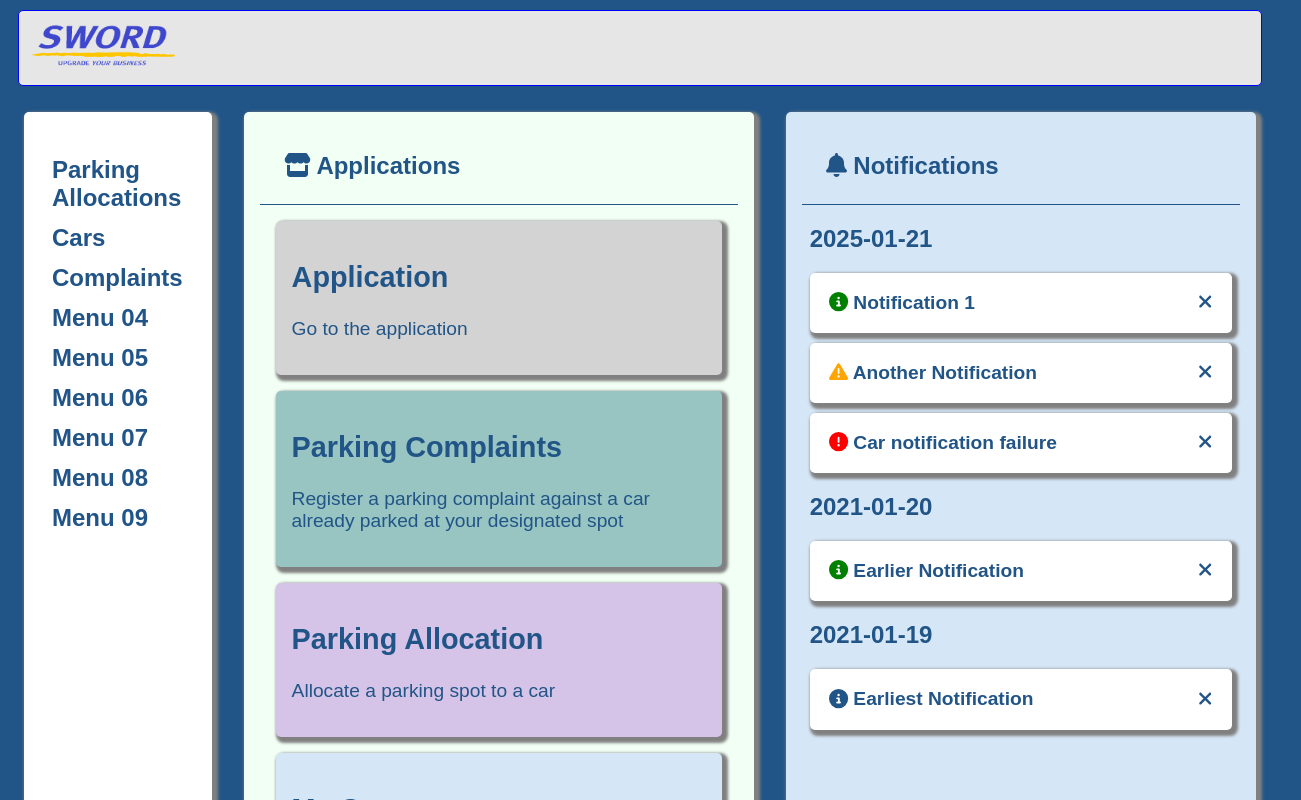
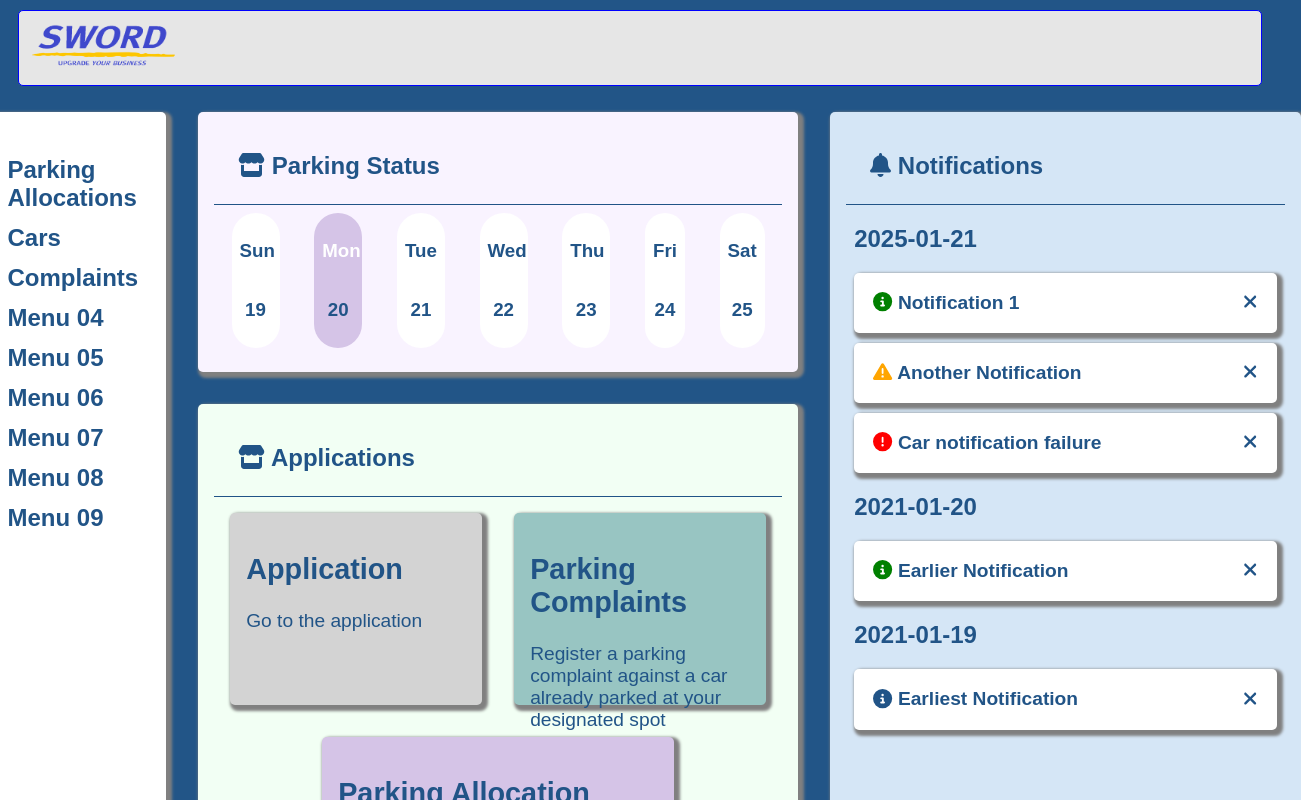
Before and after one commit to PhilipHassialis/parkingapp, a React (Vite) app in the folder parking_app/: page / in a window 1280 px wide. Shown: the top 800 px of the page, 1301 px wide, since content can reach past the window. Built offline with nearby package versions, Linux system fonts and the light colour scheme.

Commit message:
initial landing calendar item

```diff
--- /dev/null
+++ b/parking_app/src/components/UI/LandingCalendar.tsx
@@ -0,0 +1,35 @@
+import LandingCalendarItem from "./LandingCalendarItem";
+
+const LandingCalendar = () => {
+
+    const today = new Date();
+    const firstDateOfCurrentWeek = new Date(today.getFullYear(), today.getMonth(), today.getDate() - today.getDay());
+    // const lastDateOfCurrentWeek = new Date(today.getFullYear(), today.getMonth(), today.getDate() + (6 - today.getDay()));
+
+    const getWeek = (firstDate: Date) => {
+        const week = [];
+        for (let i = 0; i < 7; i++) {
+            const date = new Date(firstDate.getFullYear(), firstDate.getMonth(), firstDate.getDate() + i);
+            week.push(date);
+        }
+        return week.map((date, index) => {
+            return (<LandingCalendarItem date={date} key={index} />)
+        })
+    }
+
+
+    return (<div>
+        <div className="landing-calendar">
+            <div className="landing-calendar-week">
+                {getWeek(firstDateOfCurrentWeek)}
+            </div>
+
+        </div>
+
+    </div>)
+
+
+
+}
+
+export default LandingCalendar;
--- /dev/null
+++ b/parking_app/src/components/UI/LandingCalendarItem.tsx
@@ -0,0 +1,14 @@
+import { LandingCalendarItemProps } from "./uicomponents-types";
+
+const LandingCalendarItem = ({date}:LandingCalendarItemProps) => {
+
+    const today = new Date();
+    const isActive = date.getDate() === today.getDate() && date.getMonth() === today.getMonth() && date.getFullYear() === today.getFullYear();
+
+    return (<div className={`landing-calendar-item ${isActive?'active':'normal'}`} >
+        <h3 className={`landing-calendar-item-dayname ${isActive?'active':'normal'}`}>{date.toLocaleDateString('en-us', {'weekday':'short'})}</h3>
+        <h3>{date.getDate()}</h3>
+    </div>)
+}
+
+export default LandingCalendarItem;
--- a/parking_app/src/components/UI/uicomponents-types.ts
+++ b/parking_app/src/components/UI/uicomponents-types.ts
@@ -25,3 +25,7 @@ export type NotificationProps = {
     type: NotificationType;
     date: string;
 }
+
+export type LandingCalendarItemProps = {
+    date: Date;
+}
--- a/parking_app/src/index.css
+++ b/parking_app/src/index.css
@@ -43,6 +43,13 @@ body {
     border-radius: 5px;
 }
 
+.applications-card-row {
+    display: flex;
+    flex-direction: row;
+    justify-content: space-evenly;
+
+}
+
 .user-hero-card-info {
     font: 1rem sans-serif;
 }
@@ -58,6 +65,8 @@ body {
     box-shadow: 3px 3px 3px 3px gray;
     border-radius: 5px;
     margin: 1em;
+    width: 20em;
+    height: 10em;
 }
 
 .application-card-content {
@@ -145,3 +154,44 @@ body {
 .landing-menu-logout:hover {
     text-shadow: 2px 2px lightgray;
 }
+
+.landing-calendar-item {
+    display:flex;
+    flex-direction: column;
+    justify-content: align-items;
+    padding: 0.5em;
+    margin: 0.5em;
+    font-weight: bold;
+    border-radius: 3em;
+    text-align: center;
+    max-width: 2em;
+    color: rgb(33, 84, 135);
+}
+
+.landing-calendar-item-dayname.normal {
+    color: rgb(33, 84, 135);
+}
+
+.landing-calendar-item-dayname.active {
+    color: white;
+}
+
+.landing-calendar-item.normal {
+    background-color: white;
+}
+
+.landing-calendar-item.active {
+    background-color: rgb(213, 196, 231);
+}
+
+.landing-calendar-week {
+    display: flex;
+    flex-direction: row;
+    justify-content: space-around;
+}
+
+.landing-page-central-content {
+    display: flex;
+    flex-direction: column;
+    max-width: 50%;
+}
--- a/parking_app/src/pages/landingpage/LandingPage.tsx
+++ b/parking_app/src/pages/landingpage/LandingPage.tsx
@@ -5,16 +5,23 @@ import PanelTitle from "../../components/UI/PanelTitle";
 import { mockNotifications } from "../../data/mockData";
 import NotificationList from "../../components/UI/NotificationList";
 import LandingMenu from "../../components/UI/LandingMenu";
+import LandingCalendar from "../../components/UI/LandingCalendar";
 
 const LandingPage = () => {
 
 
-    return (
+    return (<>
         <div style={{ display: "flex", justifyContent: "center" }}>
             <LandingMenu />
+            <div className="landing-page-central-content">
+                <Panel bgColor="#F9F3FF">
+                    <PanelTitle icon={faStore} title="Parking Status" />
+                    <LandingCalendar />
+                </Panel>
                 <Panel bgColor="#F2FFF4">
 
                     <PanelTitle icon={faStore} title="Applications" />
+                    <div className="applications-card-row">
                         <ApplicationCard title="Application"
                             content="Go to the application"
                             relativeUrl="/application"
@@ -23,6 +30,8 @@ const LandingPage = () => {
                             content="Register a parking complaint against a car already parked at your designated spot"
                             relativeUrl="/parking-complaints"
                             bgColour="#98C5C2" />
+                    </div>
+                    <div style={{ display: "flex", justifyContent: "space-evenly", flexDirection: "row", flexWrap: "wrap" }}>
                         <ApplicationCard title="Parking Allocation"
                             content="Allocate a parking spot to a car"
                             relativeUrl="/parking-allocation"
@@ -31,12 +40,15 @@ const LandingPage = () => {
                             content="Register your car in the system"
                             relativeUrl="/my-car"
                             bgColour="#D5E6F6" />
+                    </div>
                 </Panel>
+            </div>
             <Panel bgColor="#D5E6F6">
                 <PanelTitle icon={faBell} title="Notifications" />
                 <NotificationList notifications={mockNotifications} />
             </Panel>
         </div>
+    </>
     );
 
 }
```
Lines whose indentation alone changed are shown as unchanged.
